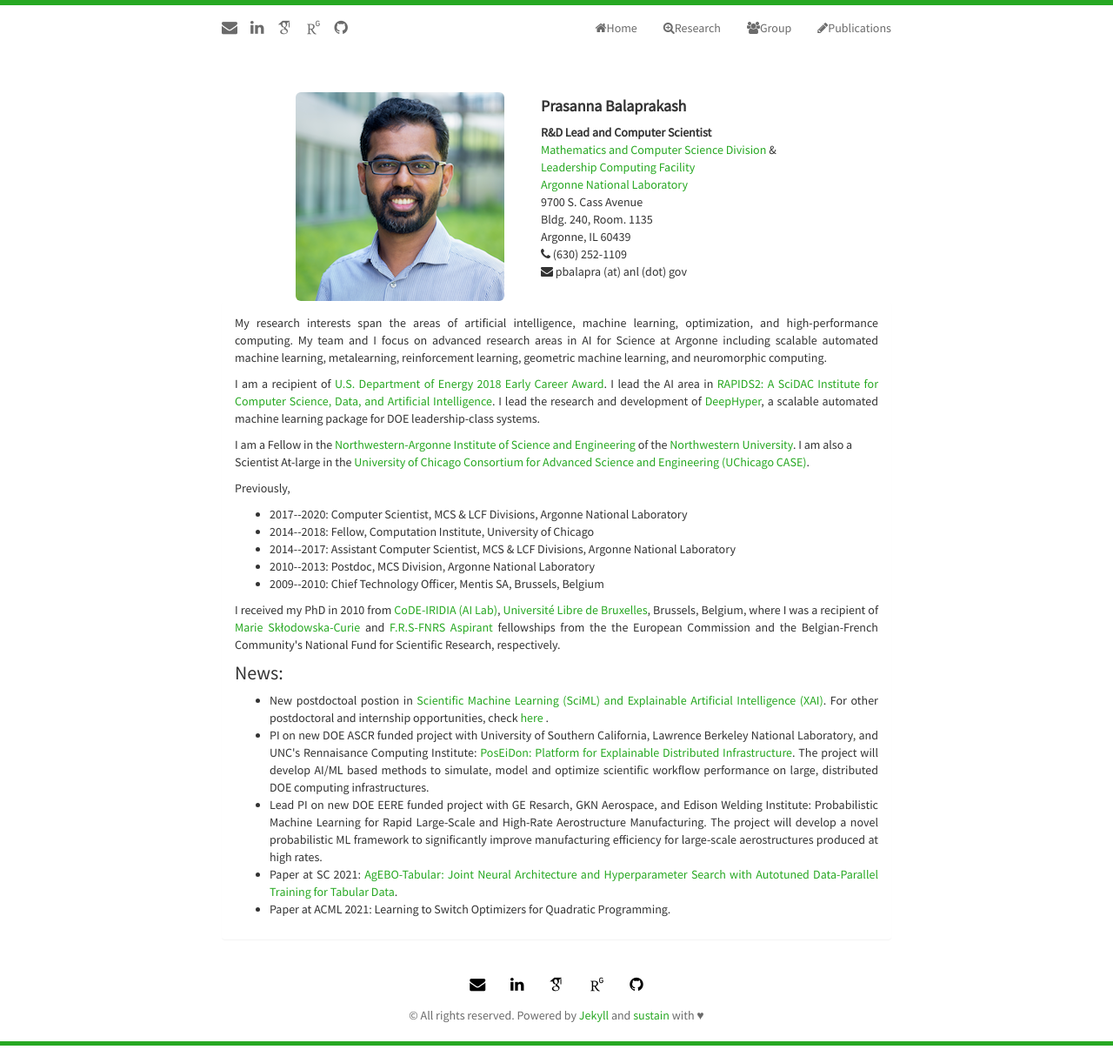
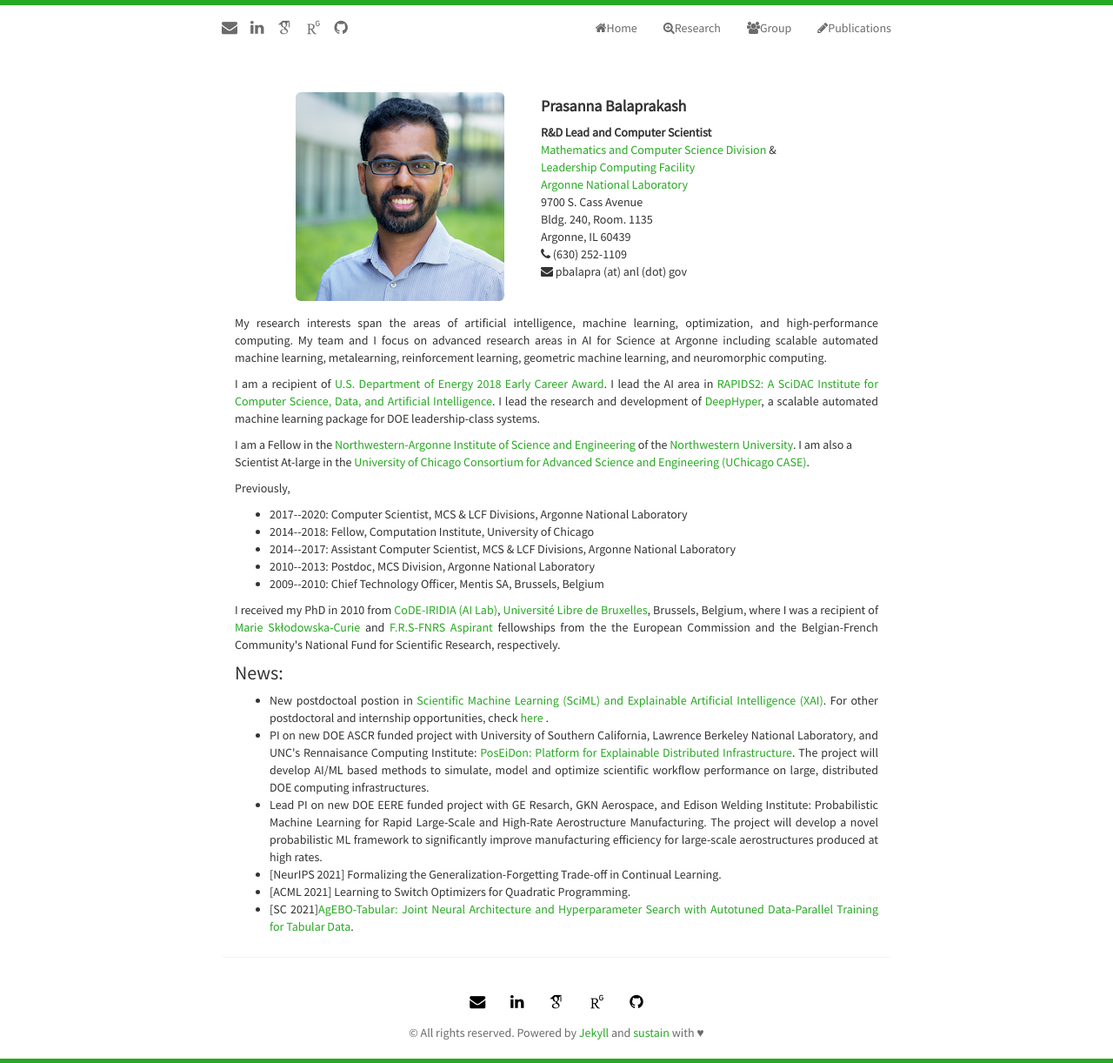
Before and after one commit to pbalapra/pbalapra.github.io, a Jekyll site: the page built from index.html, in a window 1280 px wide. Shown: the whole page at 87% size. Built offline with Jekyll 4.4.1, drawn with Linux system fonts in a browser that asks for light colours; nearby versions of some CDN libraries; some web fonts are replaced; the list of posts is cut into pages by our own code.

Commit message:
updating index page

```diff
--- a/index.html
+++ b/index.html
@@ -104,8 +104,9 @@ title: Home Page of Prasanna Balaprakash
                         The project will develop AI/ML based methods to simulate, model and optimize scientific workflow performance on large, distributed DOE computing infrastructures. </li>
                     <li class="itemize">Lead PI on new DOE EERE funded project with GE Resarch, GKN Aerospace, and Edison Welding Institute: Probabilistic Machine Learning for Rapid Large-Scale and High-Rate Aerostructure Manufacturing. The project will develop a novel probabilistic
                         ML framework to significantly improve manufacturing efficiency for large-scale aerostructures produced at high rates.</li>
-                    <li class="itemize">Paper at SC 2021: <a href="https://sc21.supercomputing.org/presentation/?id=pap460&sess=sess150" target="blank_">AgEBO-Tabular: Joint Neural Architecture and Hyperparameter Search with Autotuned Data-Parallel Training for Tabular Data</a>.</li>
-                    <li class="itemize">Paper at ACML 2021: Learning to Switch Optimizers for Quadratic Programming.</li>
+                    <li class="itemize">[NeurIPS 2021] Formalizing the Generalization-Forgetting Trade-off in Continual Learning.</li>
+                    <li class="itemize">[ACML 2021] Learning to Switch Optimizers for Quadratic Programming.</li>
+                    <li class="itemize">[SC 2021]<a href="https://sc21.supercomputing.org/presentation/?id=pap460&sess=sess150" target="blank_">AgEBO-Tabular: Joint Neural Architecture and Hyperparameter Search with Autotuned Data-Parallel Training for Tabular Data</a>.</li>
                 </ul>
             </div>
       </div>
```
